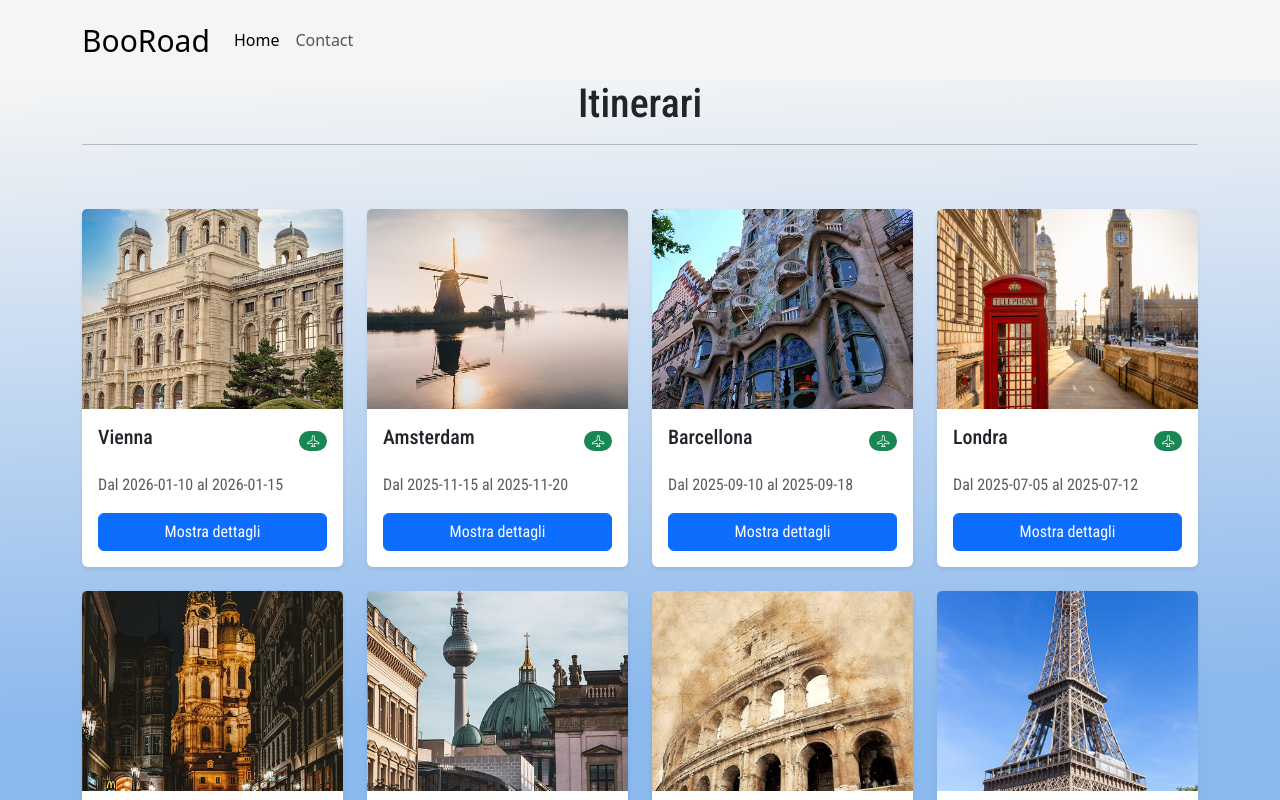
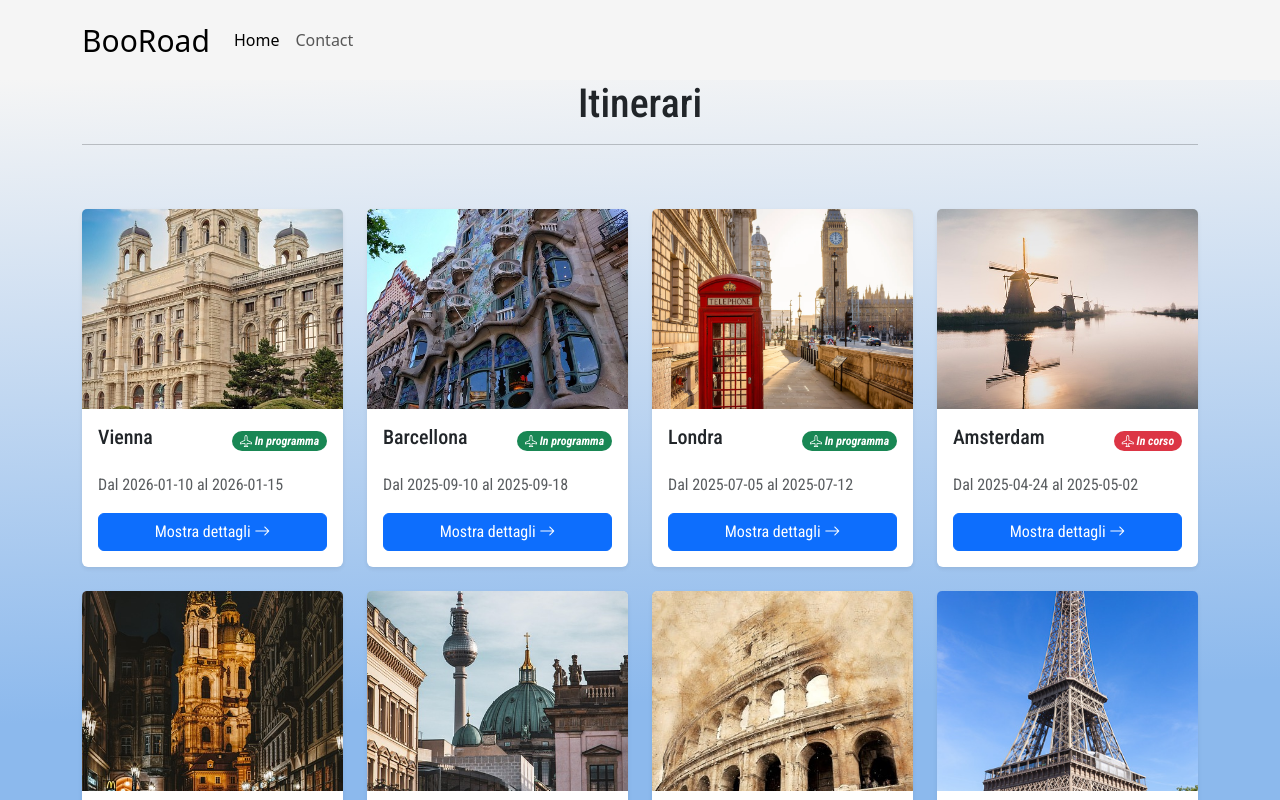
Before and after one commit to IonelxSolow/BooRoad, a React (Vite) app: page / in a window 1280 px wide. Shown: the top 800 px of the page. Built offline with nearby package versions, Linux system fonts and the light colour scheme; the HTML template or start-up script is replaced by a standard one.

Commit message:
Update destination dates in GlobalContext, enhance Homepage with badge status logic, and style adjustments for buttons

```diff
--- a/src/contexts/GlobalContext.jsx
+++ b/src/contexts/GlobalContext.jsx
@@ -52,8 +52,8 @@ export const GlobalProvider = ({ children }) => {
         {
             id: 6,
             destinazione: "Amsterdam",
-            dataInizio: "2025-11-15",
-            dataFine: "2025-11-20",
+            dataInizio: "2025-04-24",
+            dataFine: "2025-05-02",
             immagineCopertina: "/amsterdam.jpg",
             numeroEmergenza: "+31 20 123 4567",
             luoghiDaVisitare: ["Casa di Anna Frank", "Museo Van Gogh", "Canali di Amsterdam", "Piazza Dam", "Rijksmuseum", "Vondelpark"]
--- a/src/index.css
+++ b/src/index.css
@@ -26,6 +26,10 @@ header {
 
 }
 
+btn_card {
+    max-width: 50%;
+}
+
 footer {
     background-color: rgba(245, 245, 245, 1);
     height: 80px;
--- a/src/pages/Details.jsx
+++ b/src/pages/Details.jsx
@@ -4,6 +4,7 @@ export default function Details() {
         <>
             <div className="container py-5">
                 <h1>DETAILS</h1>
+                <div className="btn btn-primary client_details">Details</div>
 
             </div>
         </>
--- a/src/pages/Homepage.jsx
+++ b/src/pages/Homepage.jsx
@@ -18,6 +18,15 @@ export default function Homepage() {
             return "bg-secondary"; // Passato
         } else {
             return "bg-danger"; // In corso
+        }
+    };
+    const getBadgeStatus = (dataInizio, dataFine) => {
+        if (dataInizio > currentDate) {
+            return "In programma"; // In programma
+        } else if (dataFine < currentDate) {
+            return "Passato"; // Passato
+        } else {
+            return "In corso"; // In corso
         }
     };
 
@@ -42,7 +51,7 @@ export default function Homepage() {
                                 <div className="card-body d-flex flex-column">
                                     <div className="d-flex justify-content-between align-items-center mb-3">
                                         <h5 className="card-title">{destinazione.destinazione}</h5>
-                                        <span className={`badge rounded-pill ${getBadgeClass(destinazione.dataInizio, destinazione.dataFine)}`} ><i className="bi bi-airplane"> </i>
+                                        <span className={`badge rounded-pill ${getBadgeClass(destinazione.dataInizio, destinazione.dataFine)}`} ><i className="bi bi-airplane"> {getBadgeStatus(destinazione.dataInizio, destinazione.dataFine)}</i>
                                         </span>
 
                                     </div>
@@ -51,10 +60,11 @@ export default function Homepage() {
                                     </p>
                                     <Link
                                         to={`/details/${destinazione.id}`}
-                                        className="btn btn-primary mt-auto"
+                                        className="btn btn-primary mt-auto btn_card"
                                         data-mdb-ripple-init
                                     >
-                                        Mostra dettagli
+                                        Mostra dettagli <i class="bi bi-arrow-right"></i>
+
                                     </Link>
                                 </div>
                             </div>
```
